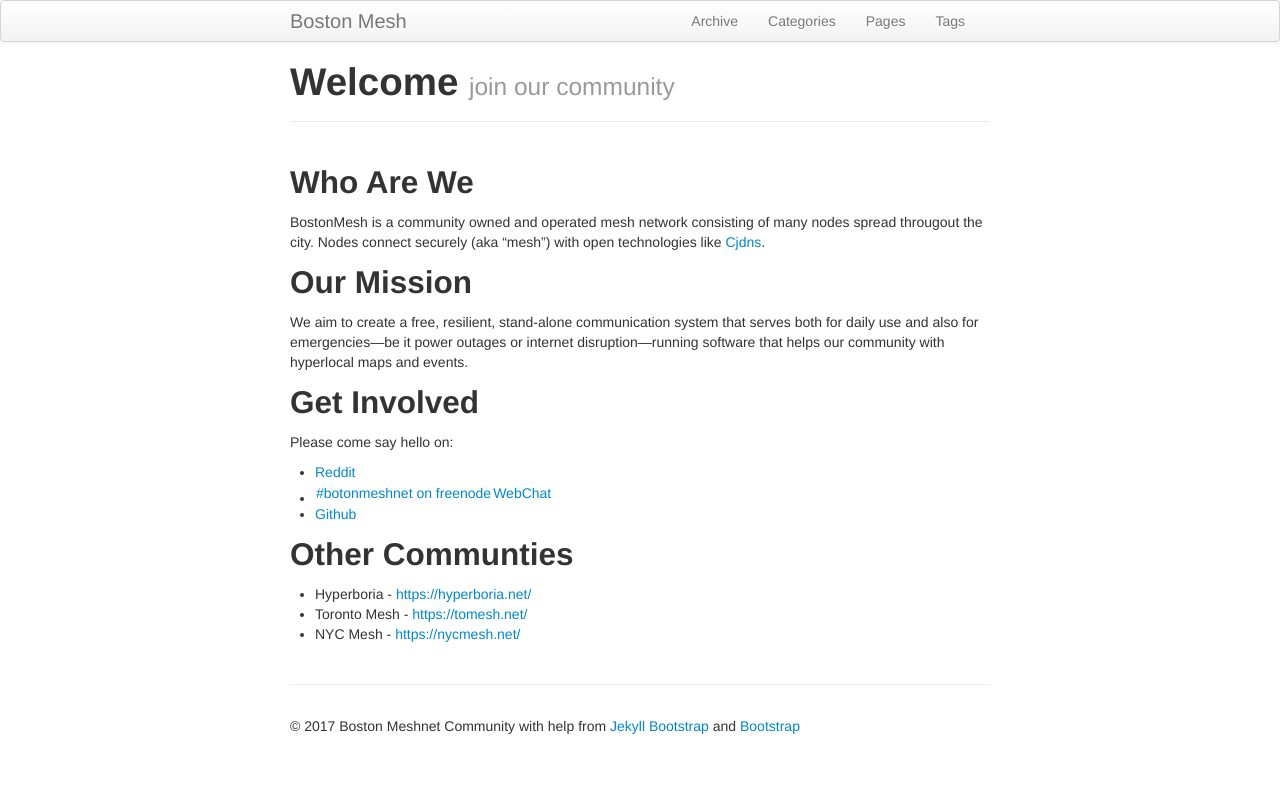
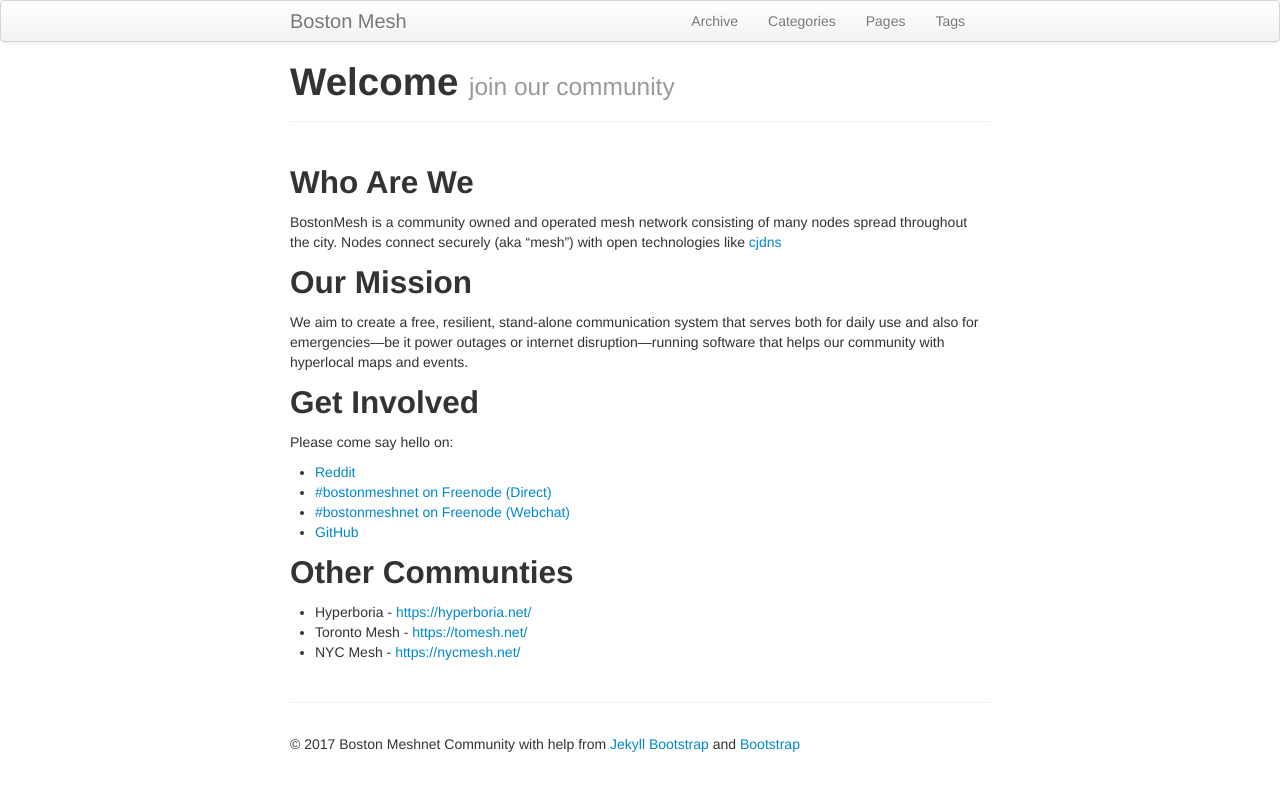
Before and after one commit to bostonmeshnet/bostonmeshnet.github.io, a Jekyll site: the page built from index.md, in a window 1280 px wide. Shown: the top 791 px of the page. Built offline with Jekyll 4.4.1, drawn with Linux system fonts in a browser that asks for light colours.

Commit message:
index: added/duped chat urls
simple typo fixups and decap cjdns

```diff
--- a/index.md
+++ b/index.md
@@ -7,7 +7,7 @@ tagline: join our community
 
 ## Who Are We
 
-BostonMesh is a community owned and operated mesh network consisting of many nodes spread througout the city. Nodes connect securely (aka "mesh") with open technologies like [Cjdns](https://en.wikipedia.org/wiki/Cjdns).
+BostonMesh is a community owned and operated mesh network consisting of many nodes spread throughout the city. Nodes connect securely (aka "mesh") with open technologies like [cjdns](https://en.wikipedia.org/wiki/cjdns)
 
 ## Our Mission
 
@@ -18,8 +18,9 @@ We aim to create a free, resilient, stand-alone communication system that serves
 Please come say hello on:
 
 * [Reddit](https://www.reddit.com/r/BostonMeshnet/)
-* [#botonmeshnet on freenode](irc://chat.freenode.net/bostonmeshnet) | [WebChat](https://webchat.freenode.net/?channels=bostonmeshnet)
-* [Github](https://github.com/bostonmeshnet)
+* [#bostonmeshnet on Freenode (Direct)](irc://chat.freenode.net/bostonmeshnet)
+* [#bostonmeshnet on Freenode (Webchat)](https://webchat.freenode.net/?channels=bostonmeshnet)
+* [GitHub](https://github.com/bostonmeshnet)
 
 ## Other Communties
 
```
